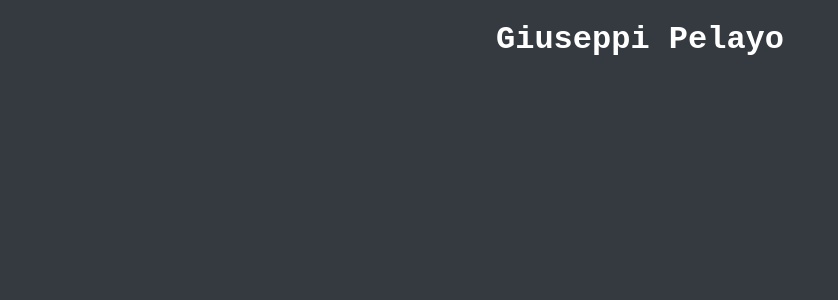
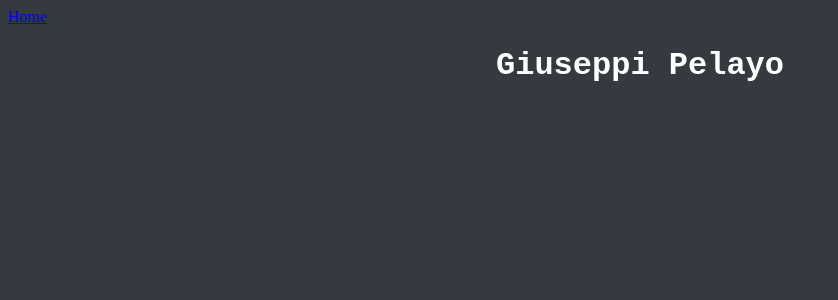
Before and after one commit to giuseppi/giuseppipelayo.com, a React (Create React App) app: page / in a window 1280 px wide. Shown: the top 300 px of the page, without its empty margins (0-838 px from the left). Built offline with nearby package versions, Linux system fonts and the light colour scheme.

Commit message:
installed react-router-dom
- Allows us to have multiple page routes
- learning to use Link/NavLink
- introduced Router, Route(s)

```diff
--- a/package.json
+++ b/package.json
@@ -8,6 +8,7 @@
     "@testing-library/user-event": "^13.5.0",
     "react": "^18.2.0",
     "react-dom": "^18.2.0",
+    "react-router-dom": "^6.7.0",
     "react-scripts": "5.0.1",
     "start": "^5.1.0",
     "web-vitals": "^2.1.4"
--- a/src/App.js
+++ b/src/App.js
@@ -1,12 +1,19 @@
 import React from "react";
+import { BrowserRouter, Routes, Route } from "react-router-dom";
+
+// CSS
 import "./App.css";
-import Intro from "./intro.js";
+
+// Layout
+import Layout from "./components/layout.js";
 
 function App() {
   return (
-    <div className="App">
-      <Intro />
-    </div>
+    <BrowserRouter>
+      <Routes>
+        <Route path="/" element={<Layout />}></Route>
+      </Routes>
+    </BrowserRouter>
   );
 }
 
--- /dev/null
+++ b/src/components/layout.js
@@ -0,0 +1,13 @@
+import Intro from "./intro.js";
+import Navbar from "./navbar.js";
+
+const Layout = () => {
+  return (
+    <>
+      <Navbar />
+      <Intro />
+    </>
+  );
+};
+
+export default Layout;
--- /dev/null
+++ b/src/components/navbar.js
@@ -0,0 +1,14 @@
+import React from "react";
+import { Link, NavLink } from "react-router-dom";
+const Navbar = () => {
+  return (
+    <div className="navbar">
+      <Link className="home" to="/">
+        Home
+      </Link>
+      <nav></nav>
+    </div>
+  );
+};
+
+export default Navbar;
--- a/src/index.js
+++ b/src/index.js
@@ -1,6 +1,10 @@
-import React from 'react';
-import ReactDOM from 'react-dom/client';
-import App from './App';
+import React from "react";
+import ReactDOM from "react-dom/client";
+import App from "./App";
 
-const root = ReactDOM.createRoot(document.getElementById('root'));
-root.render(<App/>);
+const root = ReactDOM.createRoot(document.getElementById("root"));
+root.render(
+  <React.StrictMode>
+    <App />
+  </React.StrictMode>
+);
```
Also changed, not shown: src/components/intro.js (renamed from src/intro.js), 1 other file (tests, documents, lock files or other folders).
